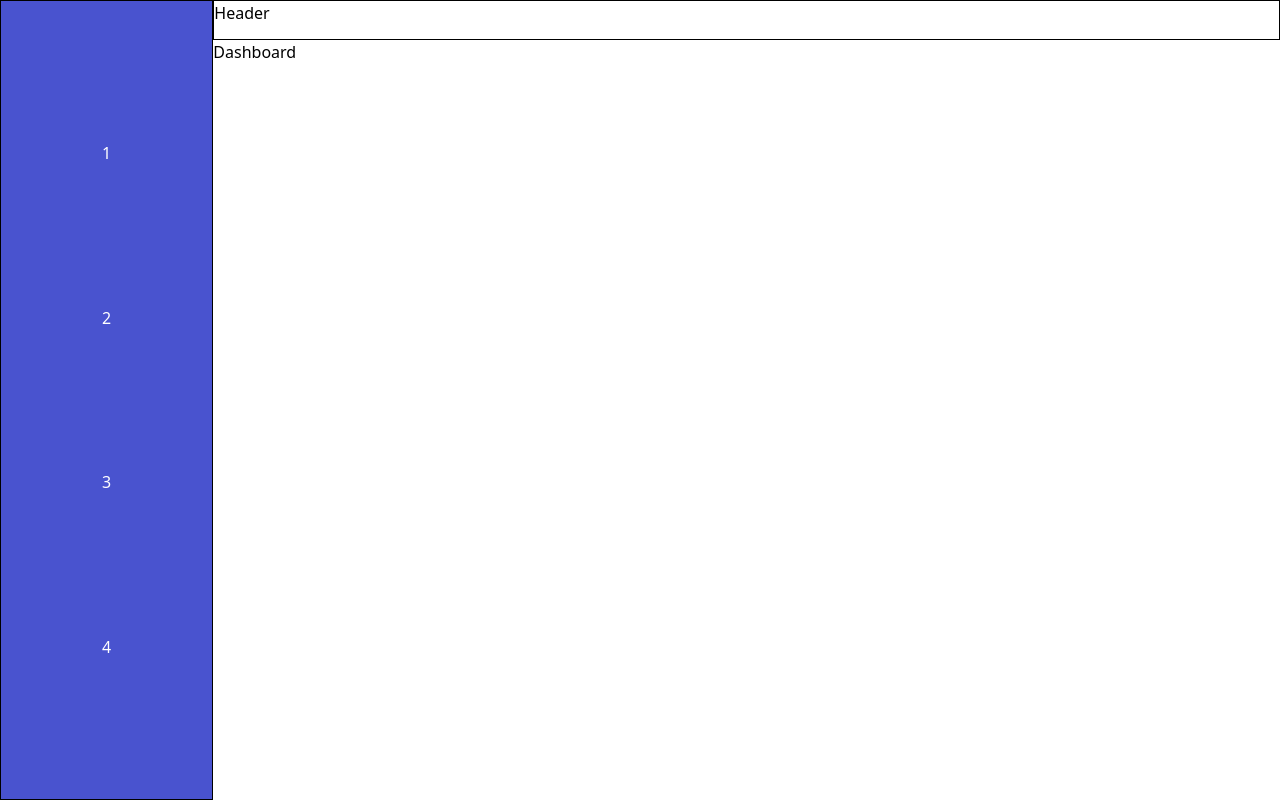
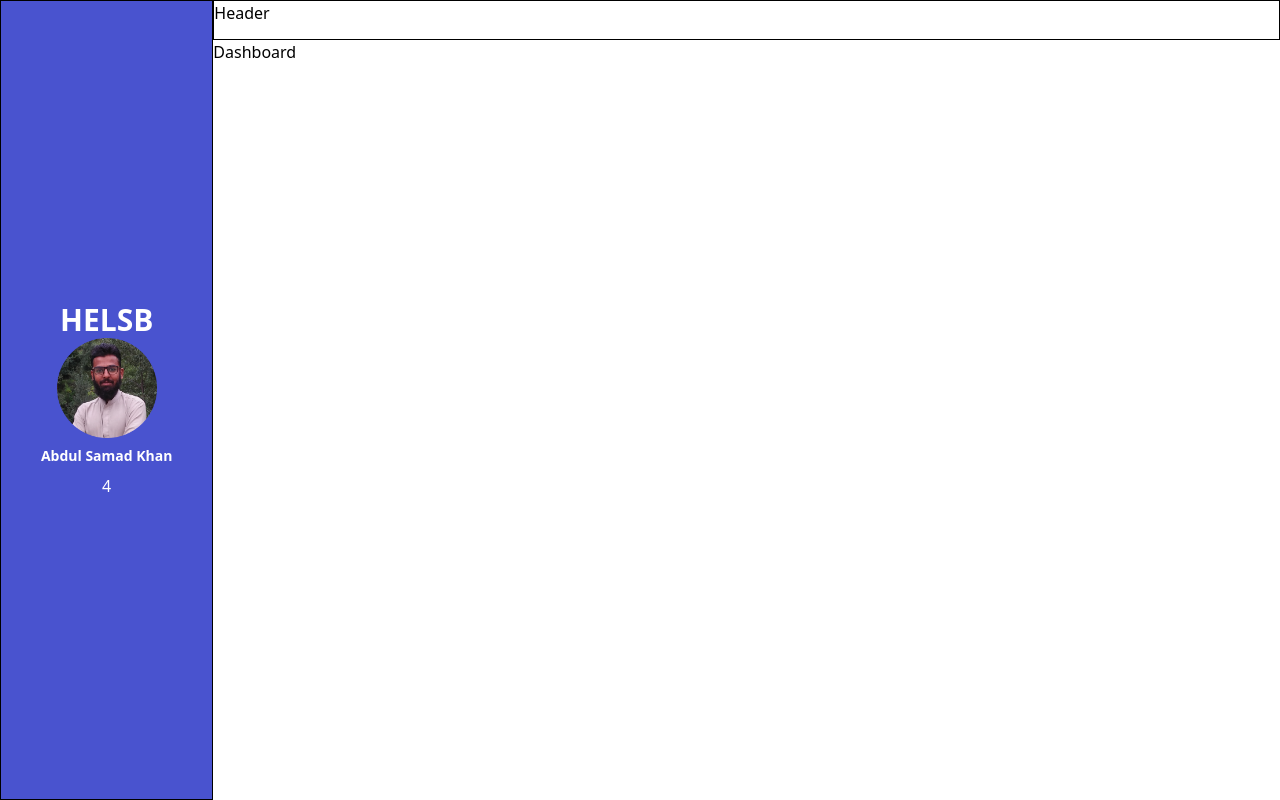
Before and after one commit to AbdulSamad676/Dashboard-in-React, a React (Vite) app: page /dashboard in a window 1280 px wide. Built offline with nearby package versions, Linux system fonts and the light colour scheme.

Commit message:
sidebar added

```diff
--- a/src/components/Sidebar.jsx
+++ b/src/components/Sidebar.jsx
@@ -1,11 +1,16 @@
 import React from 'react';
-
+import IMG from '../assets/images/profile.png';
 function Sidebar() {
 	return (
-		<div className='flex flex-col items-center justify-evenly border border-black h-screen text-white'>
-			<div>1</div>
-			<div>2</div>
-			<div>3</div>
+		<div className='flex flex-col items-center justify-center border border-black h-screen text-white'>
+			<div>
+				<h1 className='text-3xl text-white font-bold'>HELSB</h1>
+			</div>
+			<div className='flex flex-col items-center justify-center'>
+				<img src={IMG} alt='' width={100} />
+				<h2 className='text-sm font-semibold my-2'>Abdul Samad Khan</h2>
+			</div>
+			<div></div>
 			<div>4</div>
 		</div>
 	);
```
Also changed, not shown: src/assets/images/profile.png (added).
